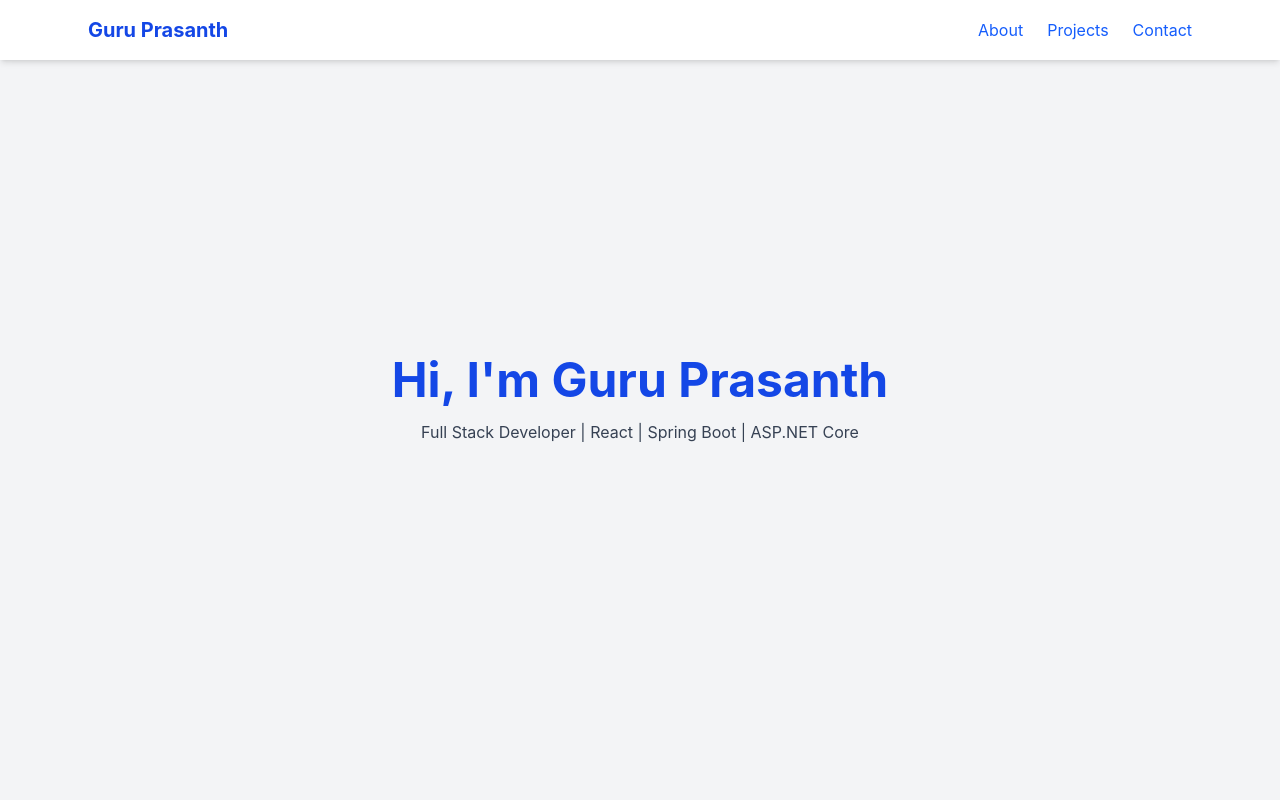
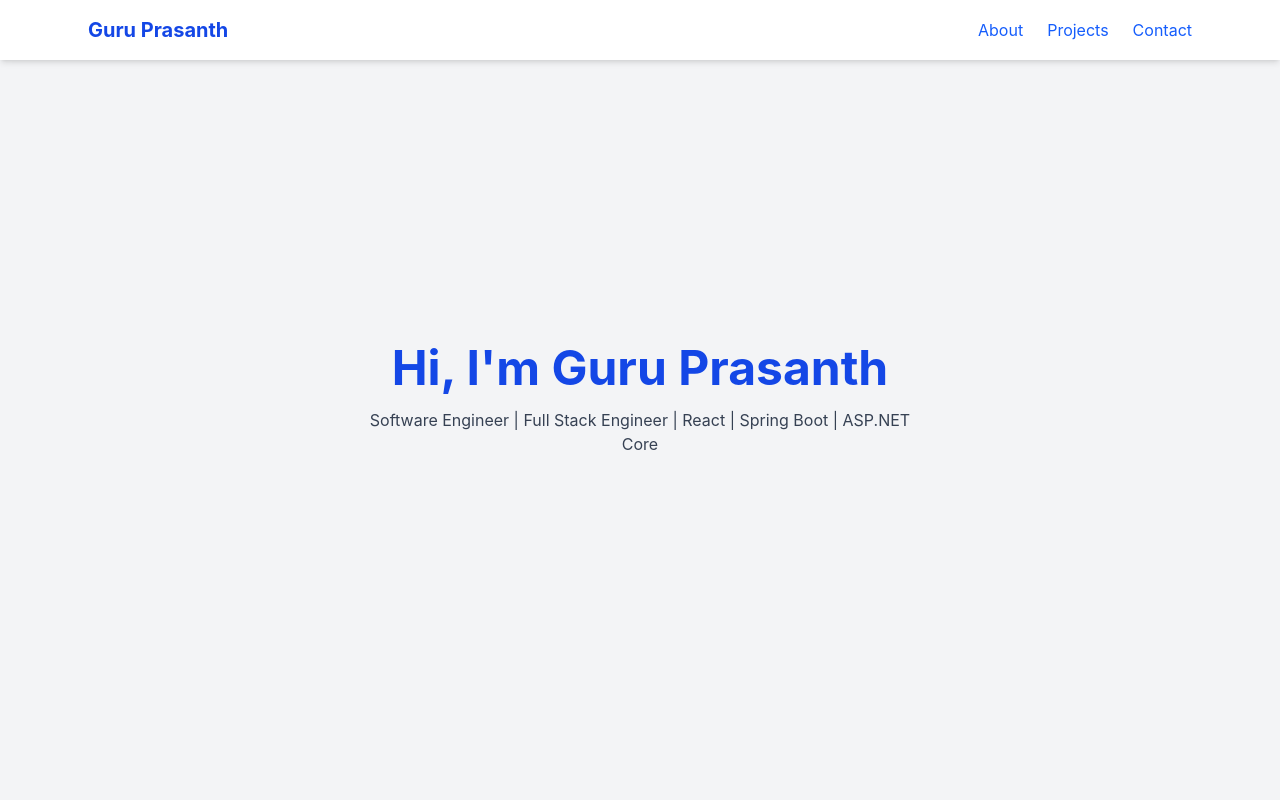
Before and after one commit to Guruprasanth2005/Portfolio, a React (Vite) app: page / in a window 1280 px wide. Shown: the top 800 px of the page. Built offline with nearby package versions, Linux system fonts and the light colour scheme.

Commit message:
first commit

```diff
--- a/src/components/Hero.jsx
+++ b/src/components/Hero.jsx
@@ -18,7 +18,7 @@ const Hero = () => {
         transition={{ delay: 0.5 }}
         className="mt-4 max-w-xl text-gray-700"
       >
-        Full Stack Developer | React | Spring Boot | ASP.NET Core
+      Software Engineer | Full Stack Engineer | React | Spring Boot | ASP.NET Core
       </motion.p>
     </section>
   );
```
